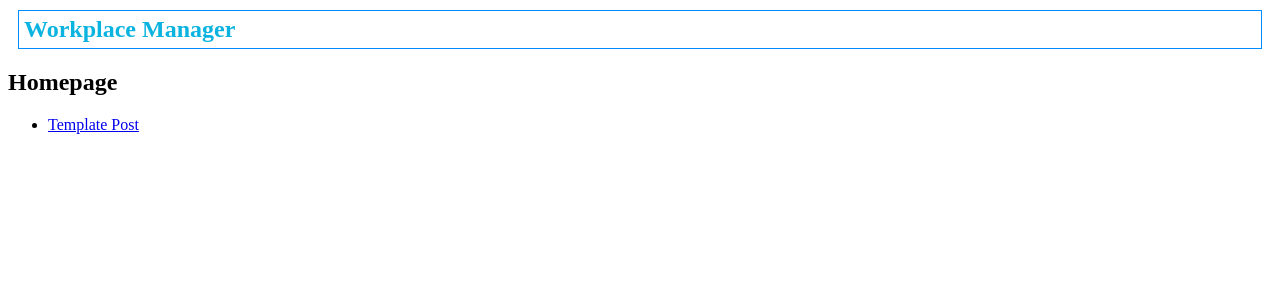
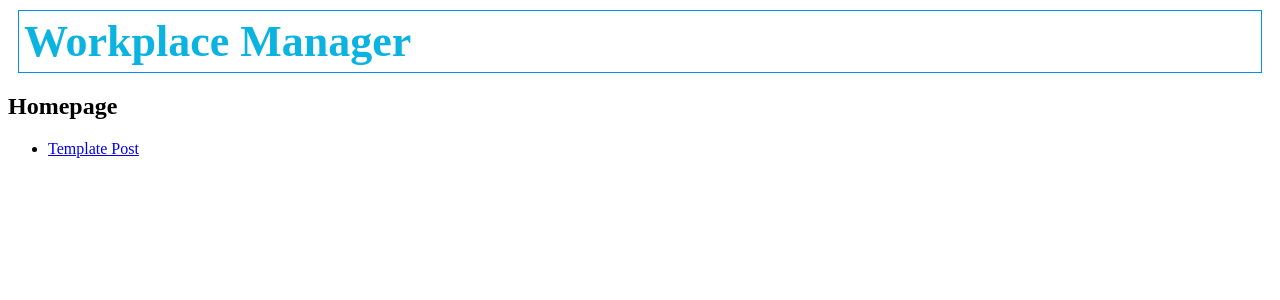
Before and after one commit to vic-mva2022/vic-mva2022.github.io, a Jekyll site: the page built from index.html, in a window 1280 px wide. Shown: the top 300 px of the page. Built offline with Jekyll 4.4.1, drawn with Linux system fonts in a browser that asks for light colours.

Commit message:
edit style sheet

```diff
--- a/css/default_style.css
+++ b/css/default_style.css
@@ -1,6 +1,6 @@
 h1 {
     color: #0BB4E0;
-    font-size: 24px;
+    font-size: 44px;
     font-weight: bold;
     margin: 10px;
     padding: 5px;
```
Also changed, not shown: _posts/2022-12-27-template-post.md (+2 -0 lines).
